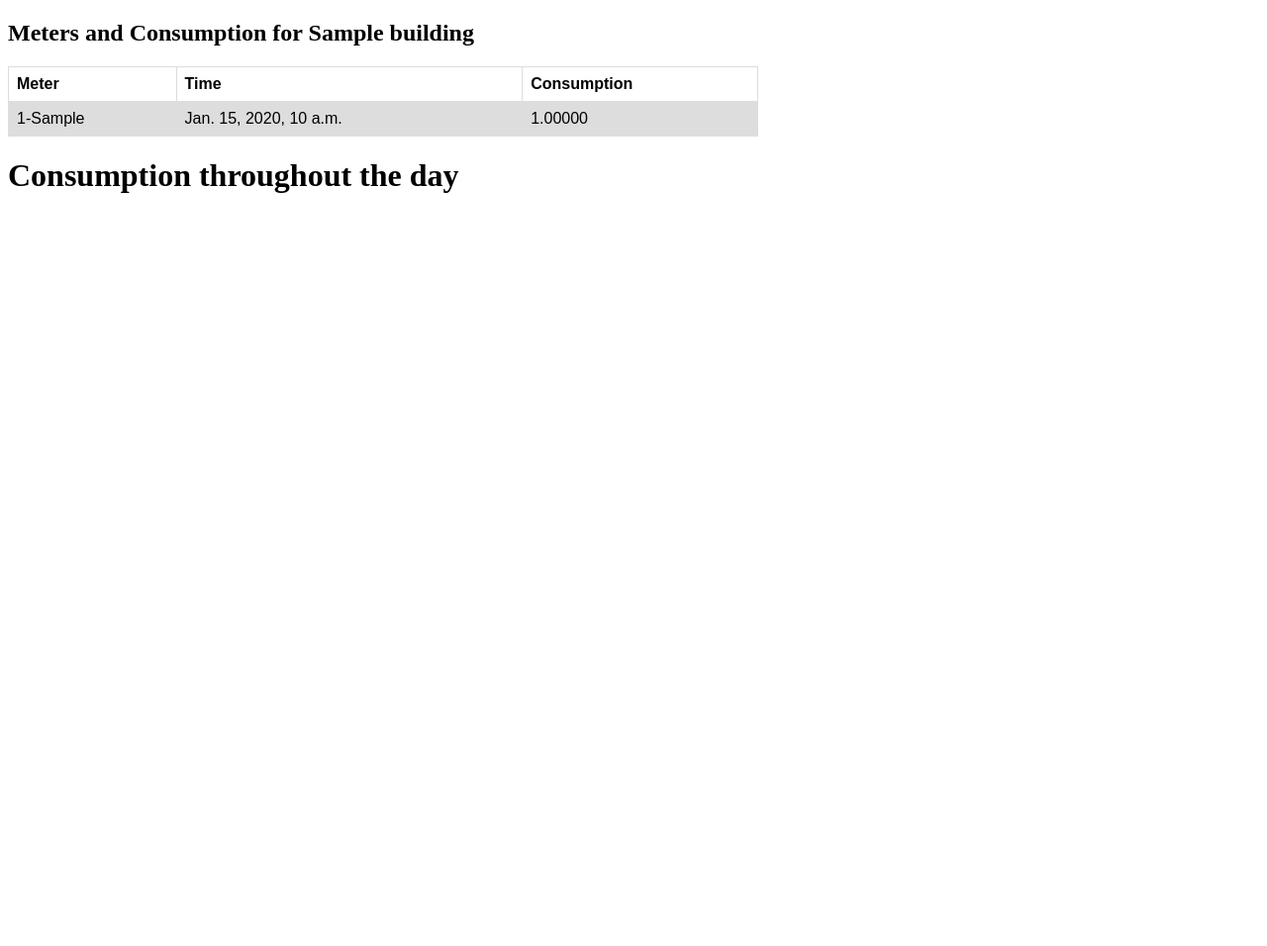
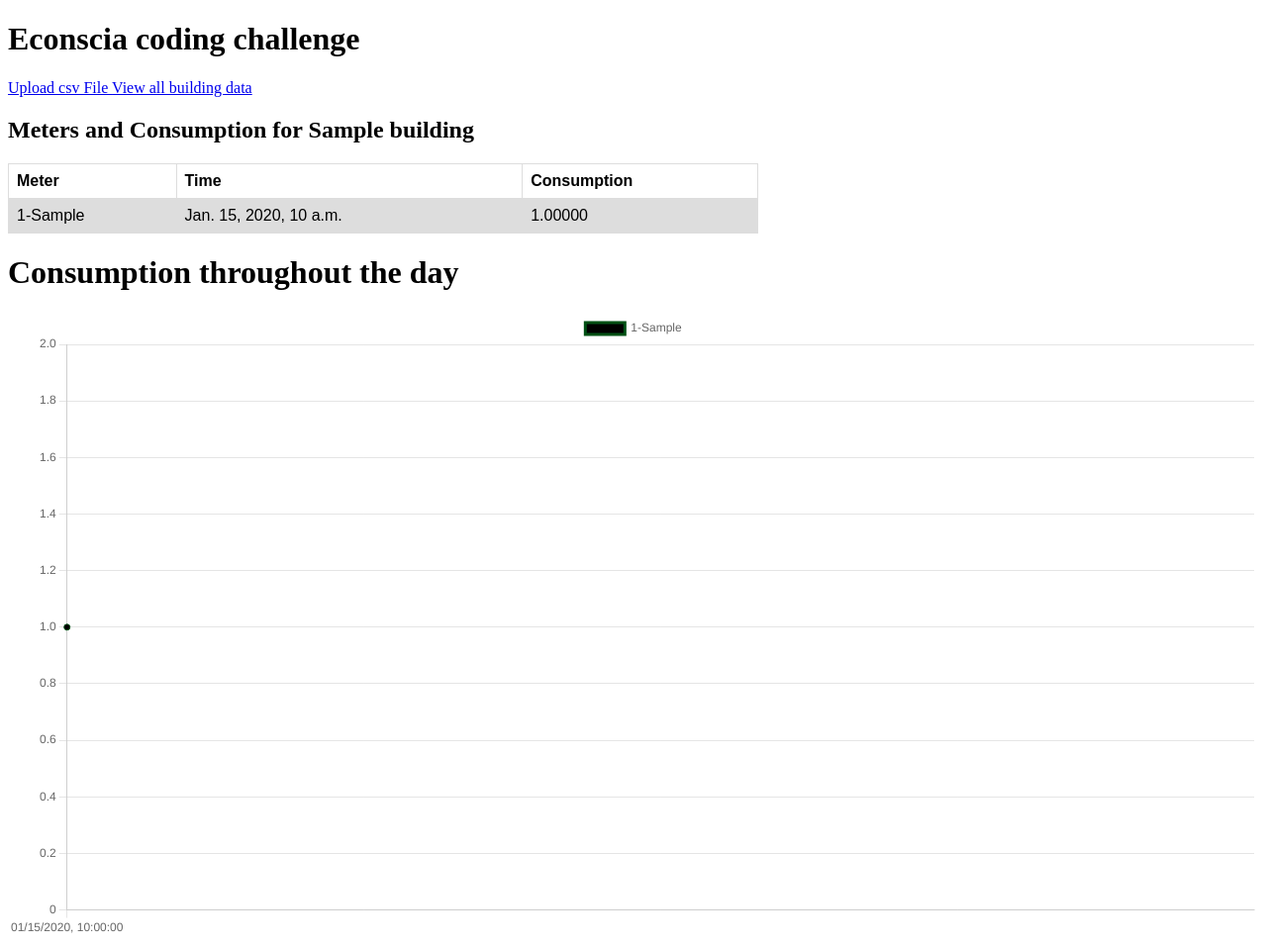
Before and after one commit to JontyMonts/econscia_developer_test, a Django app: page /view/building/?building_id=1 in a window 1280 px wide. Shown: the whole page at 99% size. Before the commit the page ends 195 px from the top, so only its background shows below. Run offline with Django 3.2, Linux system fonts and the light colour scheme; tables that the repository leaves empty hold one stand-in row (values such as "Sample post"); a map, chart or similar area stays blank; some libraries are stand-ins or nearby versions.

Commit message:
sort out graphs. add basic nav bar

```diff
--- a/econsciaproject/data_view/templates/data_view/building_view.html
+++ b/econsciaproject/data_view/templates/data_view/building_view.html
@@ -1,5 +1,5 @@
-<!doctype html>
-<html lang="en">
+{% extends "base.html" %}
+{%block content %}
     <head>
         <meta charset="utf-8">
         <script src="https://cdnjs.cloudflare.com/ajax/libs/Chart.js/3.5.1/chart.min.js" integrity="sha512-Wt1bJGtlnMtGP0dqNFH1xlkLBNpEodaiQ8ZN5JLA5wpc1sUlk/O5uuOMNgvzddzkpvZ9GLyYNa8w2s7rqiTk5Q==" crossorigin="anonymous" referrerpolicy="no-referrer"></script>
@@ -65,27 +65,31 @@
 
     </div>
 
-<div width="200" height="100">
-    <canvas id="linechart" width="200" height="200"></canvas>
+<div width="400" height="400">
+    <canvas id="linechart" style="width: 200,height:100"></canvas>
 </div>
-    <script>
-    {% comment %} function randomColor(){
-        var letters= '012345678ABCDEF'.split();
-        var colour ='#';
-        for (var i=0; i < 6;i++){
-            colour += letters[Math.floor(Math.random() * 16)]
+
+
+<script type="text/javascript">
+    function newRandomColour(){
+        var str = "'rgb("
+        for (i=0; i < 3; i++){
+            str += Math.floor(Math.random() * 255);
+            if (i <2){
+                str +=','
+            }
         }
-        return colour;
-    } {% endcomment %}
-
+        str += ")'"
+        console.log(str);
+    }
     const labels = [ {% for j in date_range%} "{{j}}",{%endfor%}];
     const data = {
         labels: labels,
         datasets:[ {% for meter, consumptions in meter_dict.items%}
                     {
                         label:'{{meter}}',
-                        backgroundColor: randomColor(),
-                        borderColor: randomColor(),
+                        backgroundColor: 'rgb(0,0,0)',
+                        borderColor: 'rgb(0,80,20)', // tried to get a random colour printed here but didn't work
                         data :[{%for consumption in consumptions%} "{{consumption.consumption}}", {%endfor%}]
                     },
                     {%endfor%}
@@ -97,11 +101,10 @@
     const config = {
         type: 'line',
         data: data,
-        options: {}
+        options: {responsive:'true'}
     };
     var chart = document.getElementById('linechart');
     var mychart = new Chart(chart, config);
-    </script>
+</script>
 </body>
-
-</html>
+{%endblock content%}
--- a/econsciaproject/data_view/views.py
+++ b/econsciaproject/data_view/views.py
@@ -45,12 +45,11 @@ def specific_meter(request):
     if request.method == 'GET':
         context = {}
         meter_id = request.GET.get('meter_id','')
-        if not meter_id:
-            return HttpResponse("There was no meter id parsed")
         try:
+            assert isinstance(meter_id, int)
             meter = MeterData.objects.get(meter_id=meter_id)
-        except MeterData.DoesNotExist:
-            return HttpResponse("Error when finding meter")
+        except:
+            return HttpResponse("General error originating from building_id")
 
         consumption_data = HalfhourlyData.objects.filter(meter=meter_id)
         context['meter'] = meter
@@ -63,22 +62,22 @@ def specific_building(request):
     if request.method == 'GET':
 
         building_id = request.GET.get('building_id','')
-        building_name = Building.objects.get(building_id=building_id).name
-        print(building_name)
+
         # if no id set, or if id was incorrect (no such id or str instead of int)
-        if not building_id:
-            return HttpResponse("There was no building id parsed")
+        try:
+            building_id = int(building_id)
+            meters = MeterData.objects.filter(building_id=building_id)
+            building_name = Building.objects.get(building_id=building_id).name
 
-        try:
-            meters = MeterData.objects.filter(building_id=building_id)
-        except MeterData.DoesNotExist:
-            return HttpResponse("No meters were found for that building id")
-
-
+        except Exception as e:
+            print(e)
+            return HttpResponse("General error originating from building_id")
 
         half_hourly_dict = {}
         context = {}
         date_range = set()
+
+        # Each building can have multiple meters. so for each metet we need to get the meter readings
         for meter_id in meters:
             half_hourly_dict[meter_id] = HalfhourlyData.objects.filter(meter=meter_id).order_by('reading_date_time')
 
@@ -86,19 +85,14 @@ def specific_building(request):
             times = HalfhourlyData.objects.values_list('reading_date_time').filter( meter=meter_id)
             date_range.update(times)
 
-        # sort times into ascending order
-        print(sorted(date_range))
-        print(date_range)
+        # convert datetimes into a nice string for the line graph
         new_date_range = []
-        print()
         for i in date_range:
             new_date_range.append(i[0].strftime("%m/%d/%Y, %H:%M:%S"))
 
+        # add all data to the context
         context['date_range'] = new_date_range
         context['meter_dict'] = half_hourly_dict
         context['building_name'] = building_name
 
-        # need to get range of half hourly datas which is 2018-12-01 at 00:00 to 2018-12-31 at 23:30
-
-        html = "<html><body>It is now.</body></html>"
         return render(request, "data_view/building_view.html", context)
--- a/econsciaproject/templates/base.html
+++ b/econsciaproject/templates/base.html
@@ -1,46 +1,16 @@
-<!DOCTYPE html>
+<!doctype html>
 <html>
-{% load static %}
 
-</style>
-<head>
-    <meta charset="utf-8">
-    <meta name="viewport" content="width=device-width, initial-scale=1.0">
-    <title>Untitled</title>
-    <link rel="stylesheet" href="https://cdnjs.cloudflare.com/ajax/libs/twitter-bootstrap/4.1.3/css/bootstrap.min.css">
-    <link rel="stylesheet" href="https://cdnjs.cloudflare.com/ajax/libs/font-awesome/4.7.0/css/font-awesome.min.css">
-    <link rel="stylesheet" href="https://fonts.googleapis.com/css?family=Bitter:400,700">
-    <link rel="stylesheet" href="{% static '/style.css' %}">
-    <link rel="stylesheet" href="style.css">
-</head>
+    <head>
+        <tite> <h1> Econscia coding challenge </h1> </title>
+    </head>
 
-<body>
+    <body>
     <div>
-        <div class="header-dark">
-            <nav class="navbar navbar-dark navbar-expand-md navigation-clean-search">
-                <div class="container"><a class="navbar-brand" href="#">Company Name</a><button class="navbar-toggler" data-toggle="collapse" data-target="#navcol-1"><span class="sr-only">Toggle navigation</span><span class="navbar-toggler-icon"></span></button>
-                    <div class="collapse navbar-collapse"
-                        id="navcol-1">
-                        <ul class="nav navbar-nav">
-                            <li class="nav-item" role="presentation"><a class="nav-link" href="#">Link</a></li>
-                            <li class="dropdown"><a class="dropdown-toggle nav-link dropdown-toggle" data-toggle="dropdown" aria-expanded="false" href="#">Dropdown </a>
-                                <div class="dropdown-menu" role="menu"><a class="dropdown-item" role="presentation" href="#">First Item</a><a class="dropdown-item" role="presentation" href="#">Second Item</a><a class="dropdown-item" role="presentation" href="#">Third Item</a></div>
-                            </li>
-                        </ul>
-                        <form class="form-inline mr-auto" target="_self">
-                            <div class="form-group"><label for="search-field"><i class="fa fa-search"></i></label><input class="form-control search-field" type="search" name="search" id="search-field"></div>
-                        </form><span class="navbar-text"><a href="#" class="login">Log In</a></span><a class="btn btn-light action-button" role="button" href="#">Sign Up</a></div>
-                </div>
-            </nav>
-            </div>
-        </div>
+        <td> <a href="/upload"> Upload csv File </a> </td>
+        <td> <a href="/view"> View all building data</a> </td>
     </div>
-    <script src="https://cdnjs.cloudflare.com/ajax/libs/jquery/3.2.1/jquery.min.js"></script>
-    <script src="https://cdnjs.cloudflare.com/ajax/libs/twitter-bootstrap/4.1.3/js/bootstrap.bundle.min.js"></script>
-</body>
+        {% block content %} {% endblock %}
+    </body>
 
-
-{% block content %}
-
-{% endblock %}
 </html>
--- a/econsciaproject/upload_csv/templates/upload_csv/upload_csv.html
+++ b/econsciaproject/upload_csv/templates/upload_csv/upload_csv.html
@@ -1,5 +1,5 @@
-{% comment %} {% extends 'base.html' %} {% endcomment %}
-{% comment %} {% block content %} {% endcomment %}
+{% extends 'base.html' %}
+{% block content %}
 <form action="{% url "upload_csv" %}" method="POST" enctype="multipart/form-data" class="form-horizontal">
 {% csrf_token %}
 <div class="form-group">
@@ -27,4 +27,4 @@
 
 </form>
 
-{% comment %} {% endblock %} {% endcomment %}
+{% endblock %}
--- a/econsciaproject/upload_csv/views.py
+++ b/econsciaproject/upload_csv/views.py
@@ -97,6 +97,7 @@ def upload_csv(request):
 
         elif request.POST['csv_type'] == 'half_hourly':
             if 'consumption,meter_id,reading_date_time' in lines[0]:
+                print("Validating hourly data")
                 for line in lines[1:]:
                     fields = line.split(",")
                     if fields[0] != '':
@@ -105,14 +106,11 @@ def upload_csv(request):
                         data_dict["meter"] = fields[1]
                         data_dict["reading_date_time"] = fields[2]
                     try:
-                        print(data_dict)
                         form = HalfhourlyDataForm(data_dict)
-                        print("validating form")
                         if form.is_valid():
                             form.save()
                             msg = "successfully uploaded half hourly reading data"
                         else:
-                            print("didn't work")
                             msg = form.errors
 
                     except Exception as e:
```
Also changed, not shown: econsciaproject/data_view/templates/data_view/showdata.html (+10 -5 lines).
